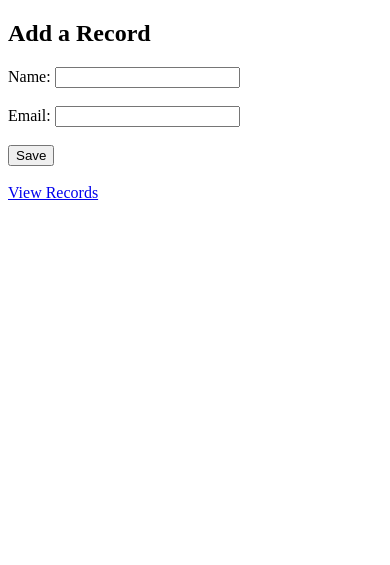
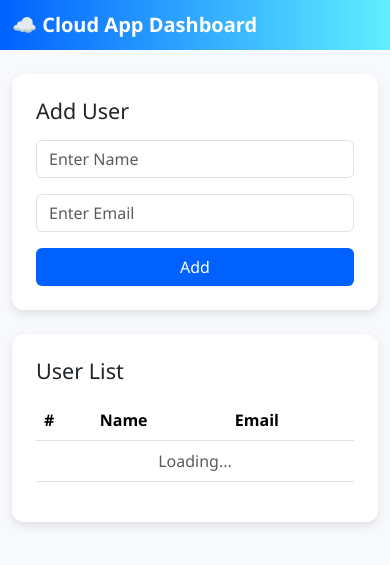
Before and after one commit to sshhubhamm/flask-mysql-k8s-devops, a Flask app: page / in a window 390 px wide. Shown: the top 565 px of the page. Run offline with Flask 2, Linux system fonts and the light colour scheme.

Commit message:
Add backend templates and frontend environment config, update app components and Kubernetes deployment

```diff
--- a/frontend/src/App.js
+++ b/frontend/src/App.js
@@ -6,6 +6,7 @@
   const [users,setUsers]=useState([]);
   const [form,setForm]=useState({name:'',email:''});
   const API = process.env.REACT_APP_API || 'http://localhost:5000/api';
+
 
   useEffect(()=>{ fetchUsers() },[]);
 
--- a/k8s/flask-deployment.yaml
+++ b/k8s/flask-deployment.yaml
@@ -14,8 +14,8 @@
     spec:
       containers:
         - name: flask
-          image: flask-app:latest
-          imagePullPolicy: Never
+          image: my-flask-app:latest   # ✅ Use your actual image name
+          imagePullPolicy: Never       # ✅ Tell K8s not to pull from registry
           ports:
             - containerPort: 5000
 ---
--- a/templates/index.html
+++ b/templates/index.html
@@ -1,16 +1,119 @@
 <!DOCTYPE html>
-<html>
+<html lang="en">
 <head>
-    <title>Flask MySQL App</title>
+  <meta charset="UTF-8" />
+  <meta name="viewport" content="width=device-width, initial-scale=1.0" />
+  <title>Cloud App Dashboard</title>
+  <link href="https://cdn.jsdelivr.net/npm/bootstrap@5.3.3/dist/css/bootstrap.min.css" rel="stylesheet" />
+  <style>
+    body {
+      background: #f7f9fc;
+      font-family: 'Segoe UI', sans-serif;
+    }
+    .navbar {
+      background: linear-gradient(90deg, #0061ff, #60efff);
+    }
+    .card {
+      border: none;
+      border-radius: 12px;
+      box-shadow: 0 4px 10px rgba(0,0,0,0.1);
+    }
+    .btn-custom {
+      background-color: #0061ff;
+      color: #fff;
+    }
+    .btn-custom:hover {
+      background-color: #004ecc;
+    }
+    .table thead {
+      background-color: #0061ff;
+      color: white;
+    }
+  </style>
 </head>
+
 <body>
-    <h2>Add a Record</h2>
-    <form action="/add" method="post">
-        Name: <input type="text" name="name" required><br><br>
-        Email: <input type="email" name="email" required><br><br>
-        <input type="submit" value="Save">
-    </form>
-    <br>
-    <a href="/records">View Records</a>
+  <nav class="navbar navbar-dark mb-4">
+    <div class="container-fluid">
+      <span class="navbar-brand mb-0 h1 fw-bold">☁️ Cloud App Dashboard</span>
+    </div>
+  </nav>
+
+  <div class="container">
+    <div class="card p-4 mb-4">
+      <h4 class="mb-3">Add User</h4>
+      <form id="userForm" class="row g-3">
+        <div class="col-md-5">
+          <input type="text" id="name" class="form-control" placeholder="Enter Name" required />
+        </div>
+        <div class="col-md-5">
+          <input type="email" id="email" class="form-control" placeholder="Enter Email" required />
+        </div>
+        <div class="col-md-2 d-grid">
+          <button type="submit" class="btn btn-custom">Add</button>
+        </div>
+      </form>
+    </div>
+
+    <div class="card p-4">
+      <h4 class="mb-3">User List</h4>
+      <table class="table table-hover align-middle">
+        <thead>
+          <tr>
+            <th>#</th>
+            <th>Name</th>
+            <th>Email</th>
+          </tr>
+        </thead>
+        <tbody id="userTable">
+          <tr>
+            <td colspan="3" class="text-center text-muted">Loading...</td>
+          </tr>
+        </tbody>
+      </table>
+    </div>
+  </div>
+
+  <script>
+    async function loadUsers() {
+      const res = await fetch('/users');
+      const data = await res.json();
+      const table = document.getElementById('userTable');
+      table.innerHTML = '';
+
+      if (data.length === 0) {
+        table.innerHTML = '<tr><td colspan="3" class="text-center text-muted">No users found.</td></tr>';
+        return;
+      }
+
+      data.forEach((user, index) => {
+        const row = `
+          <tr>
+            <td>${index + 1}</td>
+            <td>${user.name}</td>
+            <td>${user.email}</td>
+          </tr>
+        `;
+        table.innerHTML += row;
+      });
+    }
+
+    document.getElementById('userForm').addEventListener('submit', async (e) => {
+      e.preventDefault();
+      const name = document.getElementById('name').value;
+      const email = document.getElementById('email').value;
+
+      await fetch('/add', {
+        method: 'POST',
+        headers: { 'Content-Type': 'application/json' },
+        body: JSON.stringify({ name, email })
+      });
+
+      document.getElementById('userForm').reset();
+      loadUsers();
+    });
+
+    loadUsers();
+  </script>
 </body>
 </html>
```
Also changed, not shown: backend/app.py (+22 -27 lines), backend/templates/index.html (added, +50 -0 lines), 1 other file.
